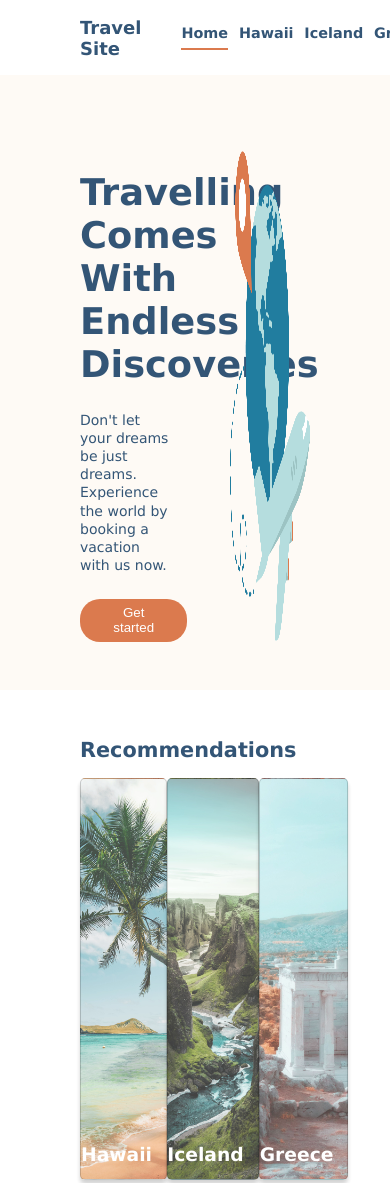
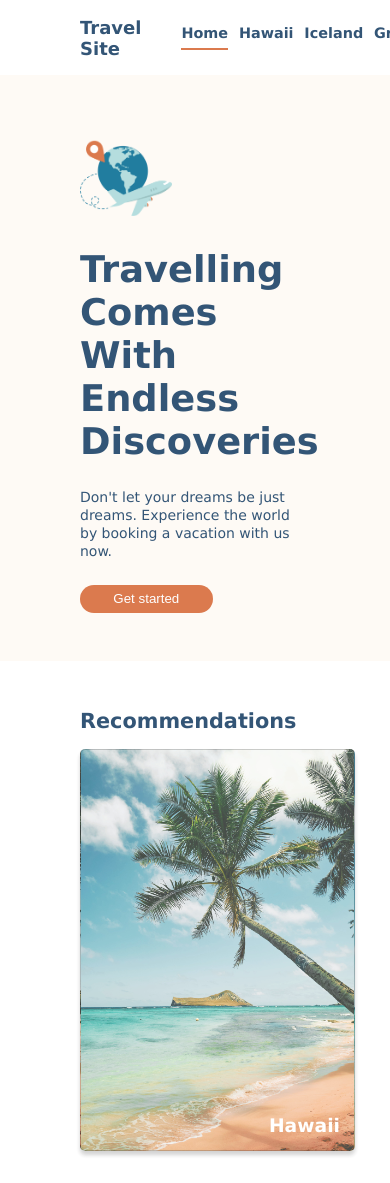
Before and after one commit to kayladrobot/kayla-drobot-travelsite, a plain HTML site: page kayla-drobot-travelsite/index.html in a window 390 px wide. Shown: the top 1183 px of the page. Drawn offline with Linux system fonts and the light colour scheme.

Commit message:
add responsive stylesheet

```diff
--- a/kayla-drobot-travelsite/css/global.css
+++ b/kayla-drobot-travelsite/css/global.css
@@ -12,6 +12,7 @@
 margin: 0;
 font-family: Verdana, Geneva, Tahoma, sans-serif;
 box-sizing: border-box;
+background-color: var(--light-pink);
 }
 
 header, footer, section{
@@ -70,6 +71,11 @@
     margin-right: .75em;
     padding-bottom: .5em;
     font-size: .9em;
+    transition: all .25s ease-in-out;
+}
+
+.nav__item:hover {
+border-bottom: .2em solid var(--navy);
 }
 
 .nav--active{
@@ -120,6 +126,11 @@
     display: flex;
     justify-content: flex-end;
     align-items: flex-end;
+    transition: all .05s ease-in-out;
+}
+
+.card--image:hover{
+    opacity: 0.5;
 }
 
 .card__list{
@@ -188,13 +199,3 @@
     width: 100px;
 }
 /*-------------------*/
-
-@media screen and (max-width:1200px){
-    .cards{
-        width: 100%;
-    }
-
-    .card{
-        width: 23vw;
-    }
-}
--- a/kayla-drobot-travelsite/css/landing.css
+++ b/kayla-drobot-travelsite/css/landing.css
@@ -1,4 +1,11 @@
 /*--------Hero-----------*/
+:root {
+    --white: #FFFFFF;
+    --navy: #335576;
+    --orange: #DB7A4E;
+    --light-pink: #FEFAF5;
+}
+
 .hero{
     background-color: var(--light-pink);
     padding-top: 4em;
@@ -16,8 +23,10 @@
 }
 
 .hero__image{
-    width: 35%;
+    max-width: 40%;
+    min-width: 30%;
     height: auto;
+    object-fit: contain;
 }
 /*-------------------*/
 
@@ -25,5 +34,6 @@
 .recommendations{
     padding-top: 3em;
     padding-bottom: 4em;
+    background-color: var(--white);
 }
 /*-------------------*/
--- /dev/null
+++ b/kayla-drobot-travelsite/css/responsive.css
@@ -0,0 +1,29 @@
+@media screen and (max-width:1200px){
+    .cards{
+        width: 100%;
+    }
+
+    .card{
+        max-width:40vw;
+    }
+}
+
+@media screen and (max-width: 650px){
+    .cards{
+        flex-direction: column;
+        row-gap: 2em;
+        width: 100vw;
+    }
+
+    .hero{
+        flex-direction: column-reverse;
+    }
+
+    .hero__image, .hero__wrapper{
+        width: 100%;
+    }
+
+    .card{
+       min-width: 70vw;
+    }
+}
--- a/kayla-drobot-travelsite/index.html
+++ b/kayla-drobot-travelsite/index.html
@@ -6,6 +6,7 @@
     <meta name="viewport" content="width=device-width, initial-scale=1.0">
     <link rel="stylesheet" href="./css/global.css">
     <link rel="stylesheet" href="./css/landing.css">
+    <link rel="stylesheet" href="./css/responsive.css">
     <title>Travel Site Homepage</title>
 </head>
 <body>
```
Also changed, not shown: kayla-drobot-travelsite/pages/greece.html (+2 -1 lines), kayla-drobot-travelsite/pages/hawaii.html (+2 -1 lines), kayla-drobot-travelsite/pages/iceland.html (+3 -1 lines).
